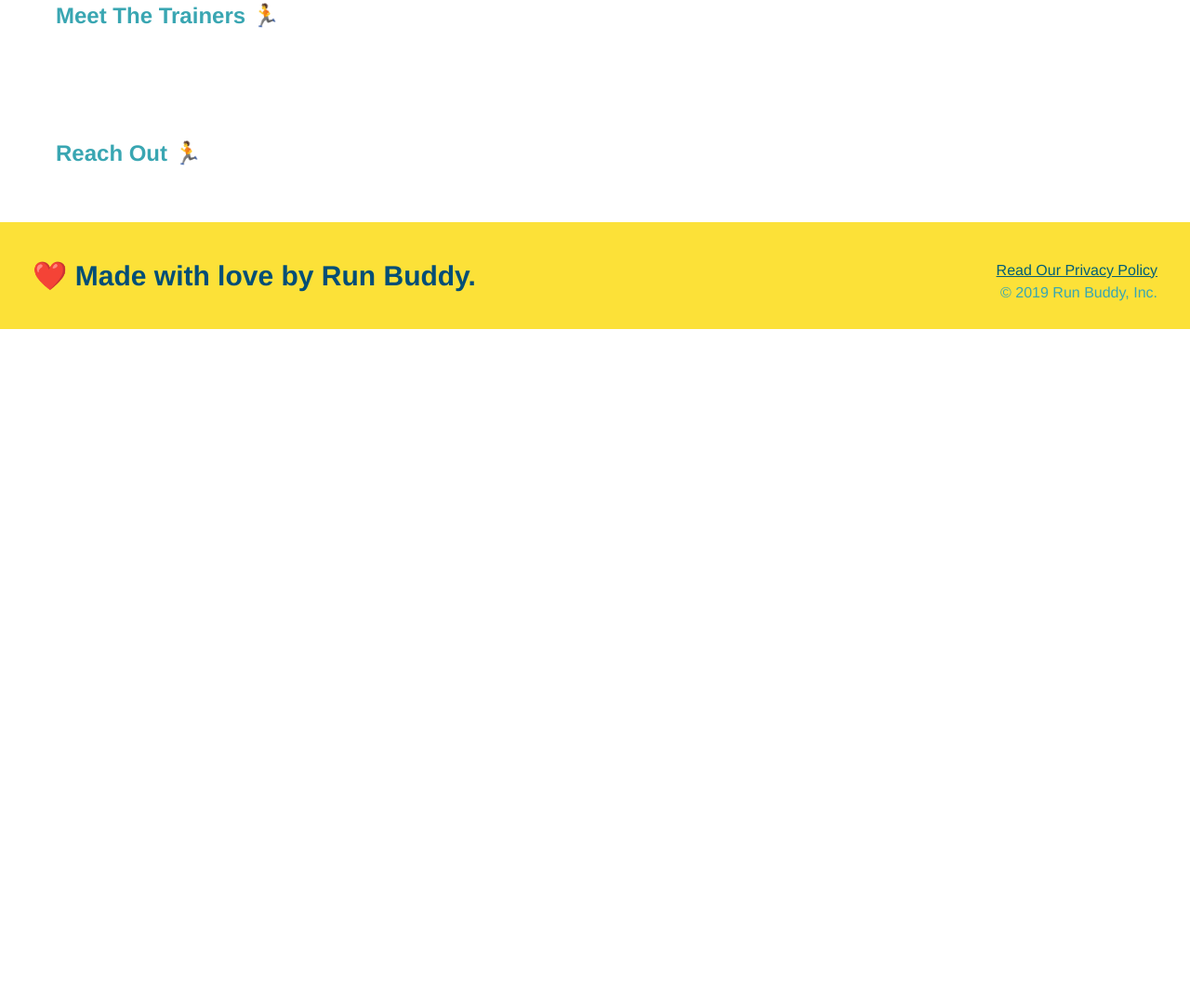
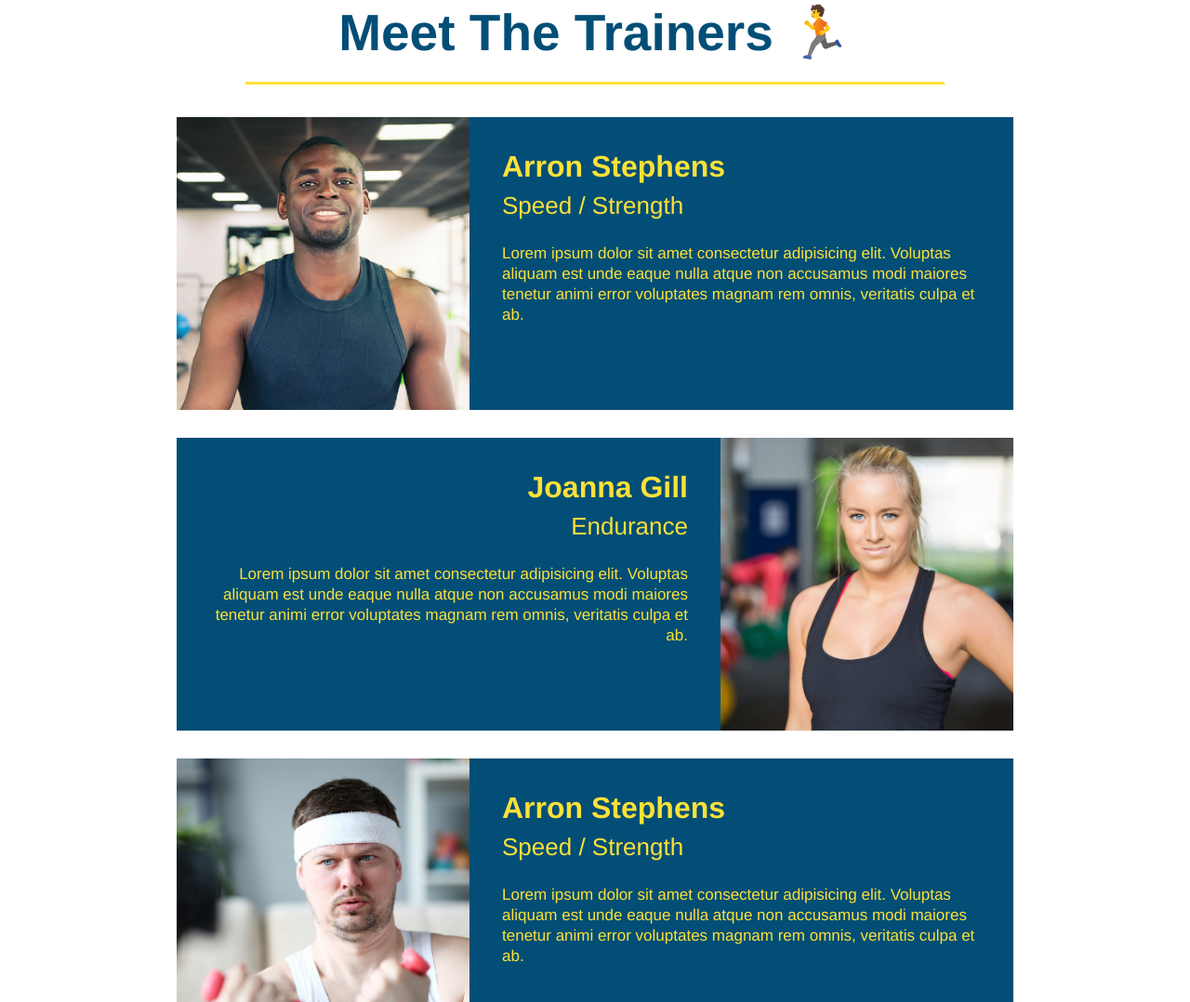
Before and after one commit to lssdavies/Run-Buddy, a plain HTML site: page index.html in a window 1280 px wide. Shown: the part 2755-3833 px from the top of the page at 93% size. Before the commit the page ends 3109 px from the top, so only its background shows below. Drawn offline with Linux system fonts and the light colour scheme.

Commit message:
Completed Meet the trainers and css styling

```diff
--- a/assets/css/style.css
+++ b/assets/css/style.css
@@ -182,3 +182,50 @@ section {
   .secondary-border   {
     border-color: #39a6b2;
 }
+
+/*Styling for Meet the trainers*/
+.trainers   {
+    text-align: center;
+}
+
+.trainer    {
+    width: 900px;
+    margin: 0 auto 30px auto;
+    background-color: #024e76;
+    color: #fce138;
+    overflow: auto;
+}
+
+.trainer img    {
+    width: 35%;
+    float: left;
+}
+
+.trainer-bio    {
+    padding: 35px;
+    float: left;
+    width: 65%;
+}
+
+.text-left  {
+    text-align: left;
+}
+
+.text-right {
+    text-align: right;
+}
+.trainer-bio h3    {
+    font-size: 32px;
+    margin-bottom: 8px;
+}
+
+.trainer-bio h4     {
+    font-weight: lighter;
+    font-size: 26px;
+    margin-bottom: 25px;
+}
+
+.trainer-bio p  {
+    font-size: 17px;
+    line-height: 1.3;
+}
--- a/index.html
+++ b/index.html
@@ -103,8 +103,40 @@
         </section>
 
         <!--Meet the Trainers Section-->
-        <section>
-            <h2>Meet The Trainers 🏃</h2>
+        <section id="your-trainers" class="trainers">
+            <h2 class="section-title primary-border">Meet The Trainers 🏃</h2>
+            <article class="trainer">
+                <img src="./assets/images/trainer-1.jpg" alt="Arron Stephens in his workout clothes, ready to pump iron" />
+                <div class="trainer-bio text-left">
+                    <h3>Arron Stephens</h3>
+                    <h4>Speed / Strength</h4>
+                    <p>
+                        Lorem ipsum dolor sit amet consectetur adipisicing elit. Voluptas aliquam est unde eaque nulla atque non accusamus modi maiores tenetur animi error voluptates magnam rem omnis, veritatis culpa et ab.
+                    </p>
+                </div>
+            </article>
+            <!--Second Trainer Bio-->
+            <article class="trainer">
+                <div class="trainer-bio text-right">
+                    <h3>Joanna Gill</h3>
+                    <h4>Endurance</h4>
+                    <p>
+                        Lorem ipsum dolor sit amet consectetur adipisicing elit. Voluptas aliquam est unde eaque nulla atque non accusamus modi maiores tenetur animi error voluptates magnam rem omnis, veritatis culpa et ab.
+                    </p>
+                </div>
+                <img src="./assets/images/trainer-2.jpg" alt="Joanna Gill cooling off after a workoout" />
+            </article>
+            <!--Third Trainers Bio-->
+            <article class="trainer">
+                <img src="./assets/images/trainer-3.jpg" alt="Harry Smith wearing a headband and lifting comical small pink weights" />
+                <div class="trainer-bio text-left">
+                    <h3>Arron Stephens</h3>
+                    <h4>Speed / Strength</h4>
+                    <p>
+                        Lorem ipsum dolor sit amet consectetur adipisicing elit. Voluptas aliquam est unde eaque nulla atque non accusamus modi maiores tenetur animi error voluptates magnam rem omnis, veritatis culpa et ab.
+                    </p>
+                </div>
+            </article>
         </section>
 
         <!--Reach Out Section-->
```
Also changed, not shown: assets/images/trainer-1.jpg (added), assets/images/trainer-2.jpg (added), assets/images/trainer-3.jpg (added).
